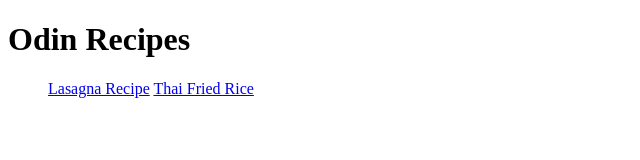
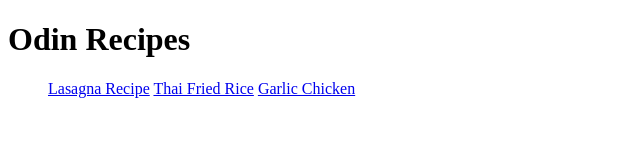
Before and after one commit to JOSDAO/odin-recipes, a plain HTML site: page index.html in a window 1280 px wide. Shown: the whole page, without its empty margins (0-640 px from the left). Drawn offline with Linux system fonts and the light colour scheme.

Commit message:
Edit Recipes Page,Added Garlic Chicken

```diff
--- a/index.html
+++ b/index.html
@@ -11,6 +11,7 @@
     <ul>
         <a href="recipes/lasagna.html">Lasagna Recipe</a>
         <a href="recipes/thai_fried_rice.html">Thai Fried Rice</a>
+        <a href="recipes/garlic_chicken.html">Garlic Chicken</a>
     </ul>
 </body>
 
```
